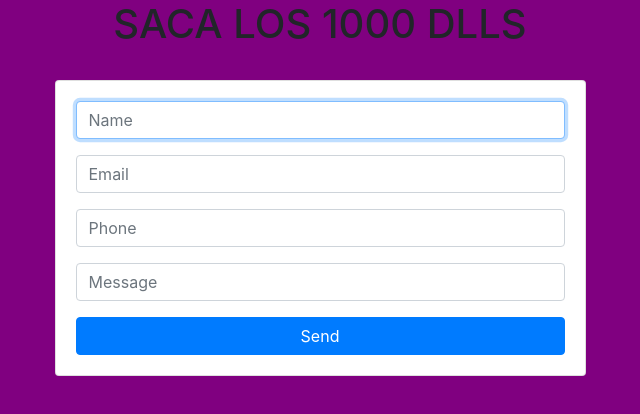
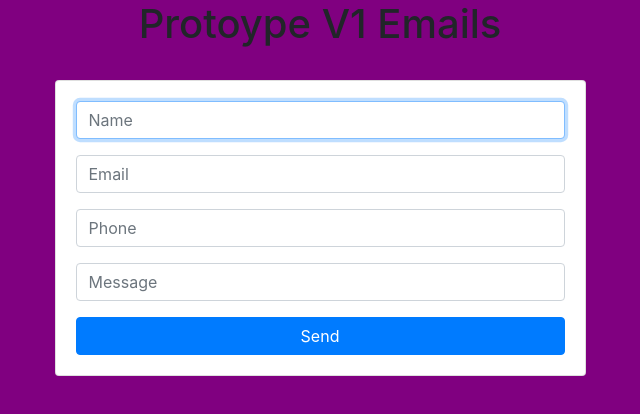
Before and after one commit to Evocator/NodEmail, a website: page src/public/Index.html in a window 1280 px wide. Shown: the whole page, without its empty margins (320-960 px from the left). Drawn offline with nearby package versions, Linux system fonts and the light colour scheme.

Commit message:
Update Index.html

```diff
--- a/src/public/Index.html
+++ b/src/public/Index.html
@@ -10,7 +10,7 @@
 <body>
 
     <body>
-<div><center><h1> SACA LOS 1000 DLLS </h1></center>
+<div><center><h1> Protoype V1 Emails </h1></center>
         <div class="container p-4">
             <div class="row">
                 <div class="col-md-6 offset-md-3">
```
